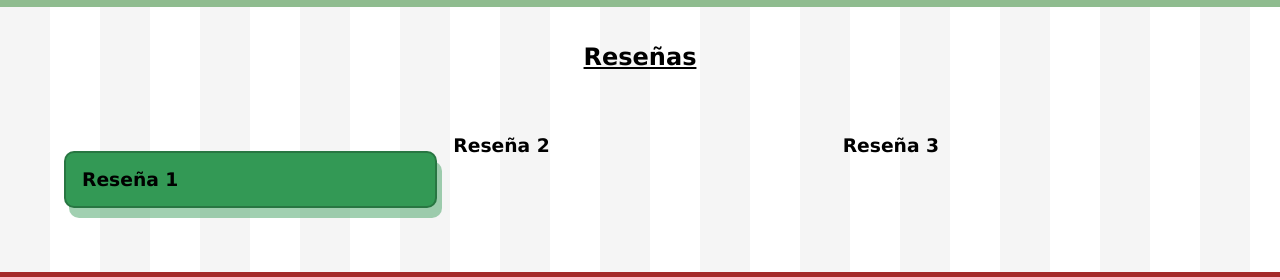
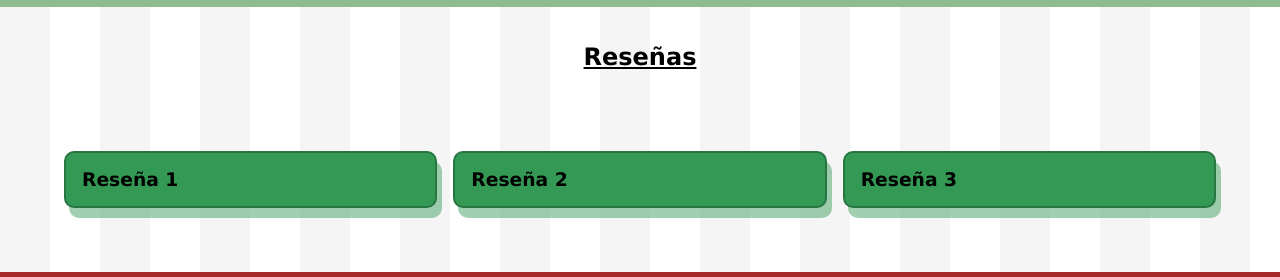
Before and after one commit to giseladevicente/EscolarOffice, a plain HTML site: page pages/reseñas.html in a window 1280 px wide. Shown: the part 121-398 px from the top of the page. Drawn offline with Linux system fonts and the light colour scheme.

Commit message:
Modify styles in reseñas file

```diff
--- a/css/styles.css
+++ b/css/styles.css
@@ -216,7 +216,7 @@ footer span {
     margin-top: 1em;
 }
 
-.card:hover {
+.card-reseñas:hover {
     transform: translateY(-5px)
 }
 
--- a/pages/reseñas.html
+++ b/pages/reseñas.html
@@ -70,11 +70,11 @@
             <h3>Reseña 1</h3>
           </div>
 
-          <div class="card">
+          <div class="card-reseñas">
             <h3>Reseña 2</h3>
           </div>
 
-          <div class="card">
+          <div class="card-reseñas">
             <h3>Reseña 3</h3>
           </div>
         </section>
```
